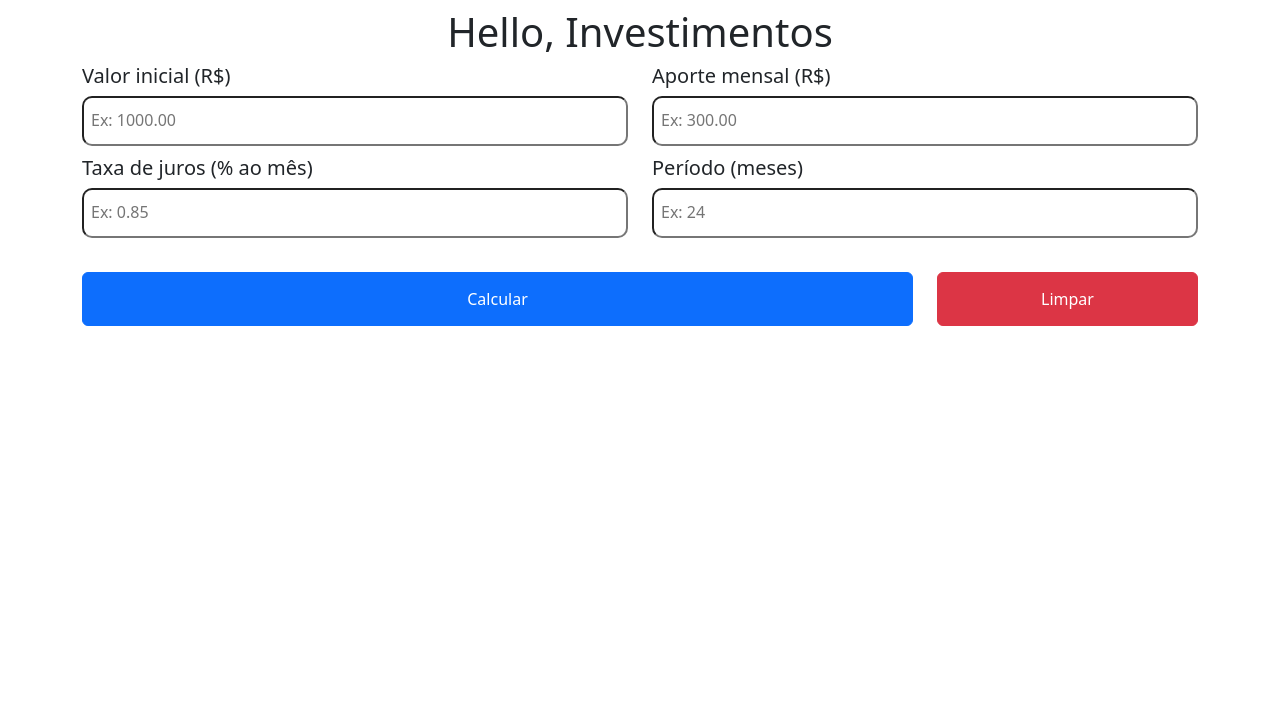
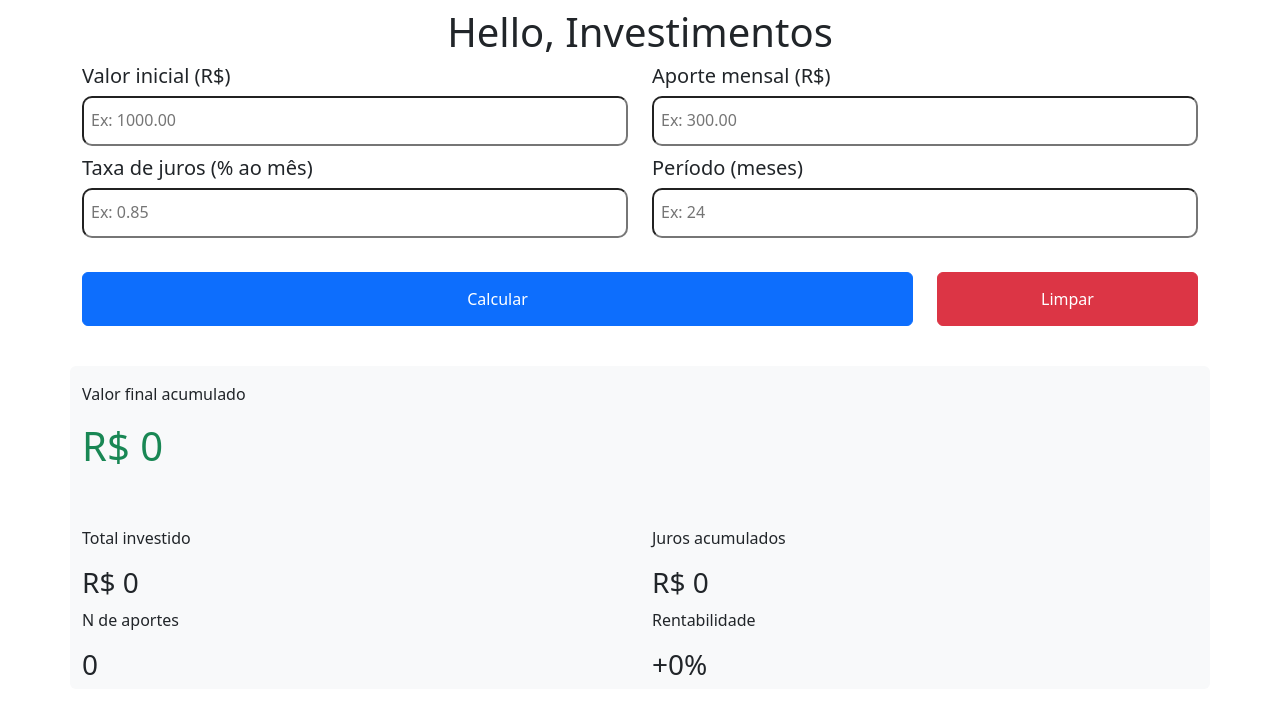
Before and after one commit to LFFArakaki/20261_fatec_ipi_pdmtn_p1, a React (Vite) app in the folder investimentos/: page / in a window 1280 px wide. Shown: the top 714 px of the page. Built offline with nearby package versions, Linux system fonts and the light colour scheme.

Commit message:
feat(p1): implementa calculo e exibiçao de resultados

```diff
--- a/investimentos/src/App.jsx
+++ b/investimentos/src/App.jsx
@@ -1,3 +1,4 @@
+import ExibeDados from './ExibeDados'
 import CapturaDados from './CapturaDados'
 import { useState } from 'react'
 
@@ -6,24 +7,35 @@ const App = () => {
   const [valorInicial, setValorInicial] = useState(null)
   const [aporteMensal, setAporteMensal] = useState(null)
   const [taxaJuros, setTaxaJuros] = useState(null)
-  const [periodoMeses, setPeriodo] = useState(null)
+  const [periodoMeses, setPeriodo] = useState(0)
+  const [valorFinal, setValorFinal] = useState(0)
+  const [totalInvestido, setTotalInvestido] = useState(0)
+  const [totalJuros, setTotalJuros] = useState(0)
+  const [rentabilidade, setRentabilidade] = useState(0)
 
   const calcularValor = () => {
 
     const valor = Number(valorInicial)
     const aporte = Number(aporteMensal)
-    const juros = Number(taxaJuros)
+    const taxa = Number(taxaJuros)/100
     const periodo = Number(periodoMeses)
 
-    if(valor && aporte && juros && periodo)
+    if(valor && aporte && taxa && periodo)
     {
-      if(valor < 0 || aporte < 0 || juros < 0 || periodo < 0)
+      if(valor < 0 || aporte < 0 || taxa < 0 || periodo < 0)
       {
         alert("Todos os valores devem ser positivos!")
       }
       else
       {
-
+        const final = (valor*((1+taxa)**periodo))+(aporte*((((1+taxa)**periodo)-1)/taxa))
+        setValorFinal(final)
+        const investido = valor + (aporte*periodo)
+        setTotalInvestido(investido)
+        const juros = final - investido
+        setTotalJuros(juros)
+        const lucro = (juros/investido)*100
+        setRentabilidade(lucro)
       }
     }
     else
@@ -49,7 +61,13 @@ const App = () => {
           setPeriodo={setPeriodo}
           calcularValor={calcularValor}
         />
-
+        <ExibeDados
+          valorFinal={valorFinal}
+          totalInvestido={totalInvestido}
+          totalJuros={totalJuros}
+          numeroAportes={periodoMeses}
+          rentabilidade={rentabilidade}
+        />
       </div>
     </div>
   )
--- /dev/null
+++ b/investimentos/src/ExibeDados.jsx
@@ -0,0 +1,34 @@
+import React from 'react'
+
+const ExibeDados = (props) => {
+    return (
+        <div className="container bg-light rounded mt-5">
+            <div className="row mt-3">
+                <div className="col-12">
+                    <p>Valor final acumulado</p>
+                    <h1 class="text-success">R$ {props.valorFinal}</h1>
+                </div>
+            </div>
+            <div className="row mt-5">
+                <div className="col-md-6 col-sm-12">
+                    <p>Total investido</p>
+                    <h3>R$ {props.totalInvestido}</h3>
+                </div>
+                <div className="col-md-6 col-sm-12">
+                    <p>Juros acumulados</p>
+                    <h3>R$ {props.totalJuros}</h3>
+                </div>
+                <div className="col-md-6 col-sm-12">
+                    <p>N de aportes</p>
+                    <h3>{props.numeroAportes}</h3>
+                </div>
+                <div className="col-md-6 col-sm-12">
+                    <p>Rentabilidade</p>
+                    <h3>+{props.rentabilidade}%</h3>
+                </div>
+            </div>
+        </div>
+    )
+}
+
+export default ExibeDados
```
